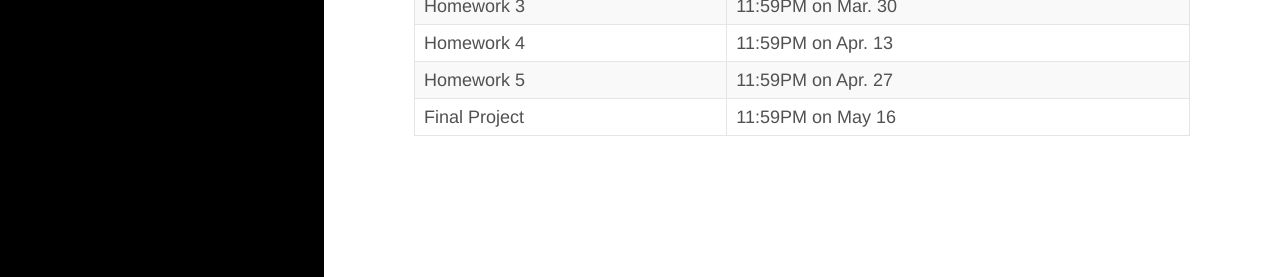
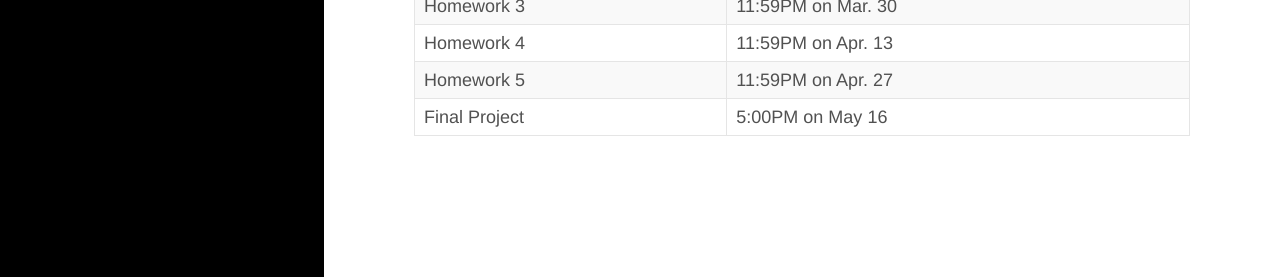
Before and after one commit to jdstorey/asdscourse2019, a Jekyll site: the page built from docs/schedule.md, in a window 1280 px wide and 900 px high, scrolled down 1192 px. Shown: the part 620-897 px from the top of the window. Built offline with Jekyll 4.4.1, drawn with Linux system fonts in a browser that asks for light colours.

Commit message:
Update schedule.md

```diff
--- a/docs/schedule.md
+++ b/docs/schedule.md
@@ -50,4 +50,4 @@ R4DS | [R for Data Science](http://r4ds.had.co.nz)
 | Homework 3    | 11:59PM on Mar. 30  |
 | Homework 4    | 11:59PM on Apr. 13  |
 | Homework 5    | 11:59PM on Apr. 27  |
-| Final Project | 11:59PM on May 16   |
+| Final Project | 5:00PM on May 16   |
```
